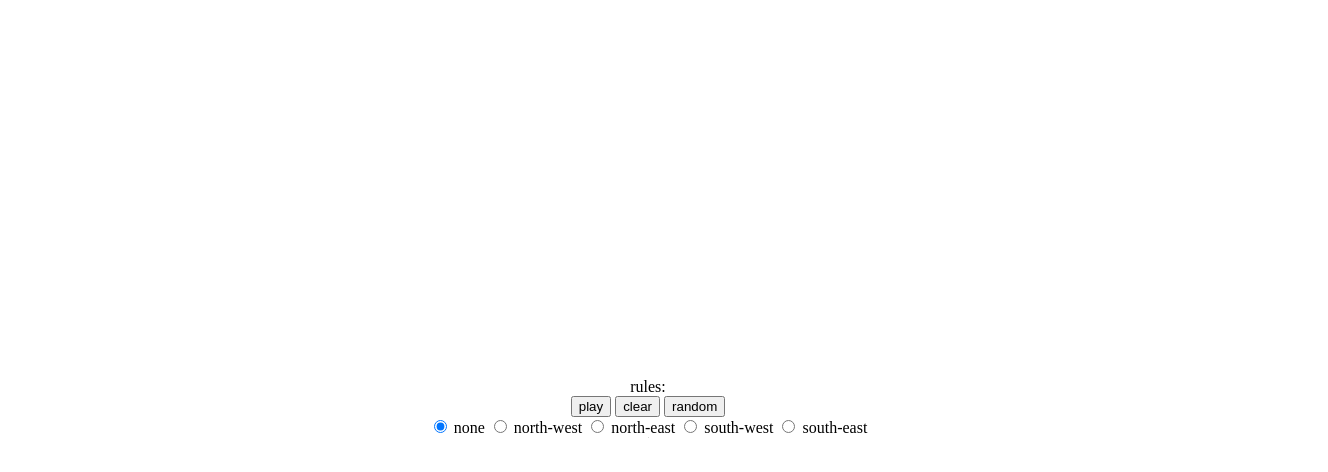
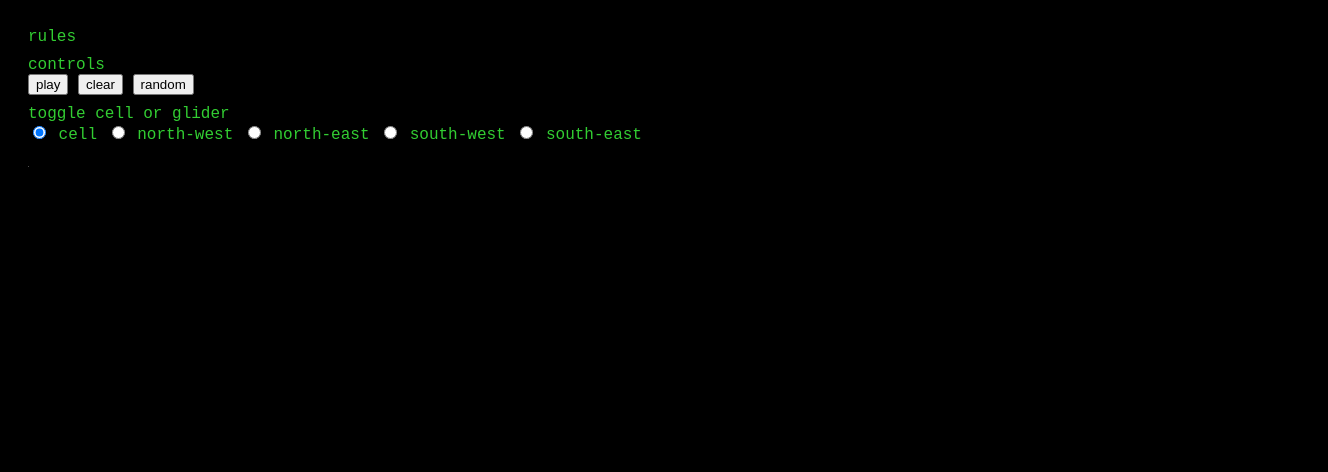
Before and after one commit to costolo/rust-wasm-game-of-life, a website built with webpack: page www/index.html in a window 1280 px wide. Shown: the whole page, 1328 px wide, since content can reach past the window. Built offline with nearby package versions, Linux system fonts and the light colour scheme; what typeit, wasm-game-of-life would draw is missing.

Commit message:
some styling

```diff
--- /dev/null
+++ b/www/index.css
@@ -0,0 +1,21 @@
+body {
+  position: absolute;
+  top: 0;
+  left: 0;
+  width: 100%;
+  height: 100%;
+  font-family: monospace, sans-serif;
+  padding: 20px;
+  background: #000;
+  color: #32CD32;
+}
+
+.controls-n-rules {
+  text-align: left;
+}
+
+#rules,
+.radio-container,
+.button-container {
+  margin-bottom: 10px;
+}
--- a/www/index.html
+++ b/www/index.html
@@ -2,32 +2,24 @@
 <html>
   <head>
     <meta charset="utf-8">
-    <title>Hello wasm-pack!</title>
-    <style>
-        body {
-          position: absolute;
-          top: 0;
-          left: 0;
-          width: 100%;
-          height: 100%;
-          display: flex;
-          flex-direction: column;
-          align-items: center;
-          justify-content: center;
-        }
-    </style>
+    <title>life</title>
+    <link rel="stylesheet" href="index.css">
   </head>
   <body>
-    rules:
+<div>
+    <div class="controls-n-rules">
+      rules
       <div id="rules"></div>
+      controls
       <div class="button-container">
         <button id="play-pause">play</button>
         <button id="clear">clear</button>
         <button id="random">random</button>
       </div>
+      toggle cell or glider
       <div class="radio-container">
-      <input type="radio" name="glider" id="none" value="none" checked>
-      <label for="none">none</label>
+        <input type="radio" name="glider" id="cell" value="cell" checked>
+        <label for="cell">cell</label>
         <input type="radio" name="glider" id="north-west" value="north-west">
         <label for="north-west">north-west</label>
         <input type="radio" name="glider" id="north-east" value="north-east">
@@ -37,7 +29,9 @@
         <input type="radio" name="glider" id="south-east" value="south-east">
         <label for="south-east">south-east</label>
       </div>
+    </div>
     <canvas id="game-of-life-canvas">lol what year is it 2005</canvas>
+</div>
     <script src="./bootstrap.js"></script>
   </body>
 </html>
--- a/www/index.js
+++ b/www/index.js
@@ -3,10 +3,10 @@ import { memory } from "wasm-game-of-life/wasm_game_of_life_bg";
 import TypeIt from "typeit";
 
 const RULES = [
-  "any live cell with fewer than two live neighbors dies",
-  "any live cell with two or three live neighbors lives on to the next generation",
-  "any live cell with more than three live neighbors dies",
-  "any dead cell with exactly three live neighbors becomes a live cell"
+  "- any live cell with fewer than two live neighbors dies",
+  "- any live cell with two or three live neighbors lives on to the next generation",
+  "- any live cell with more than three live neighbors dies",
+  "- any dead cell with exactly three live neighbors becomes a live cell"
 ];
 
 const typeIt = new TypeIt("#rules", {
@@ -19,9 +19,9 @@ const typeIt = new TypeIt("#rules", {
 typeIt.go();
 
 const CELL_SIZE = 10;
-const GRID_COLOR = "#CCCCCC";
-const DEAD_COLOR = "#FFFFFF";
-const ALIVE_COLOR = "#000000";
+const GRID_COLOR = "#666";
+const DEAD_COLOR = "#000000";
+const ALIVE_COLOR = "#32CD32";
 
 const universe = Universe.new();
 const width = universe.width();
@@ -148,7 +148,7 @@ canvas.addEventListener("click", e => {
 
   const input = gliderInput();
 
-  if (input === "none") {
+  if (input === "cell") {
     universe.toggle_cell(row, col);
   } else {
     universe.draw_glider(row, col, input);
```
Lines whose indentation alone changed are shown as unchanged.
